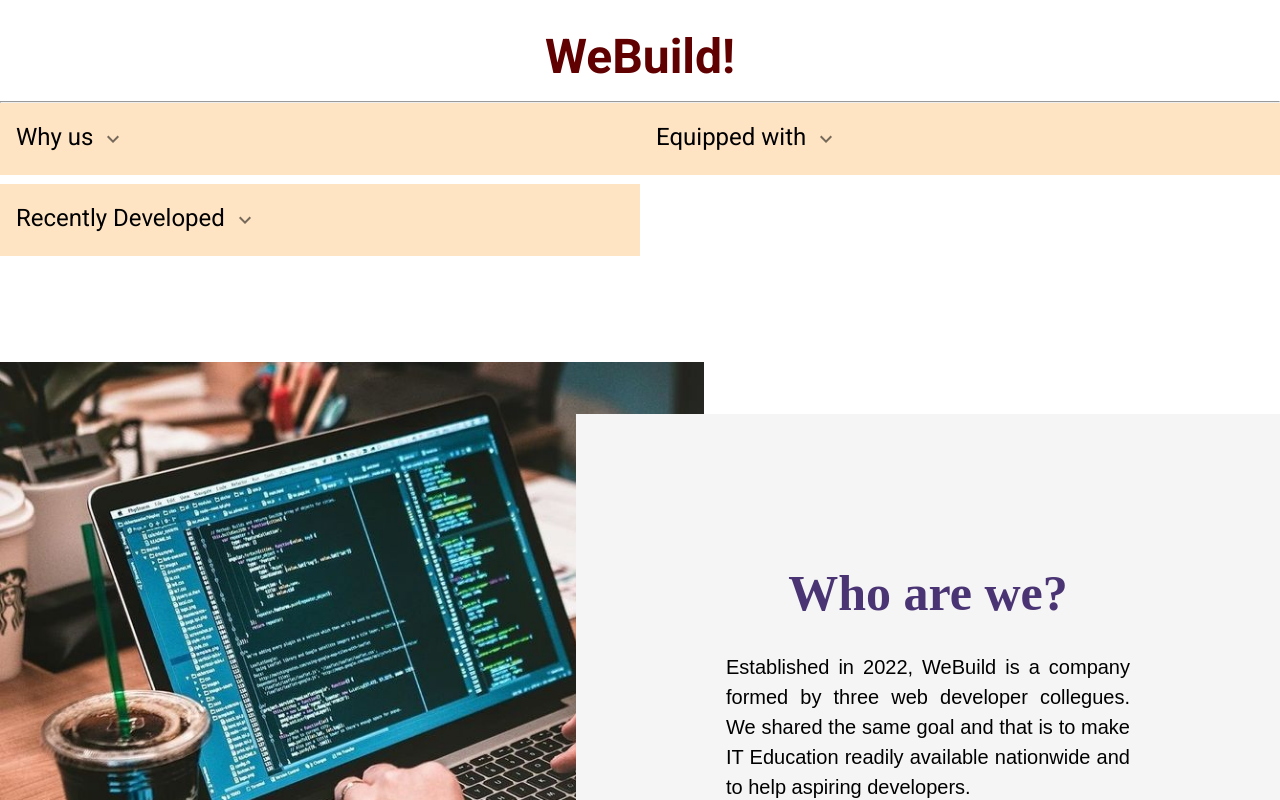
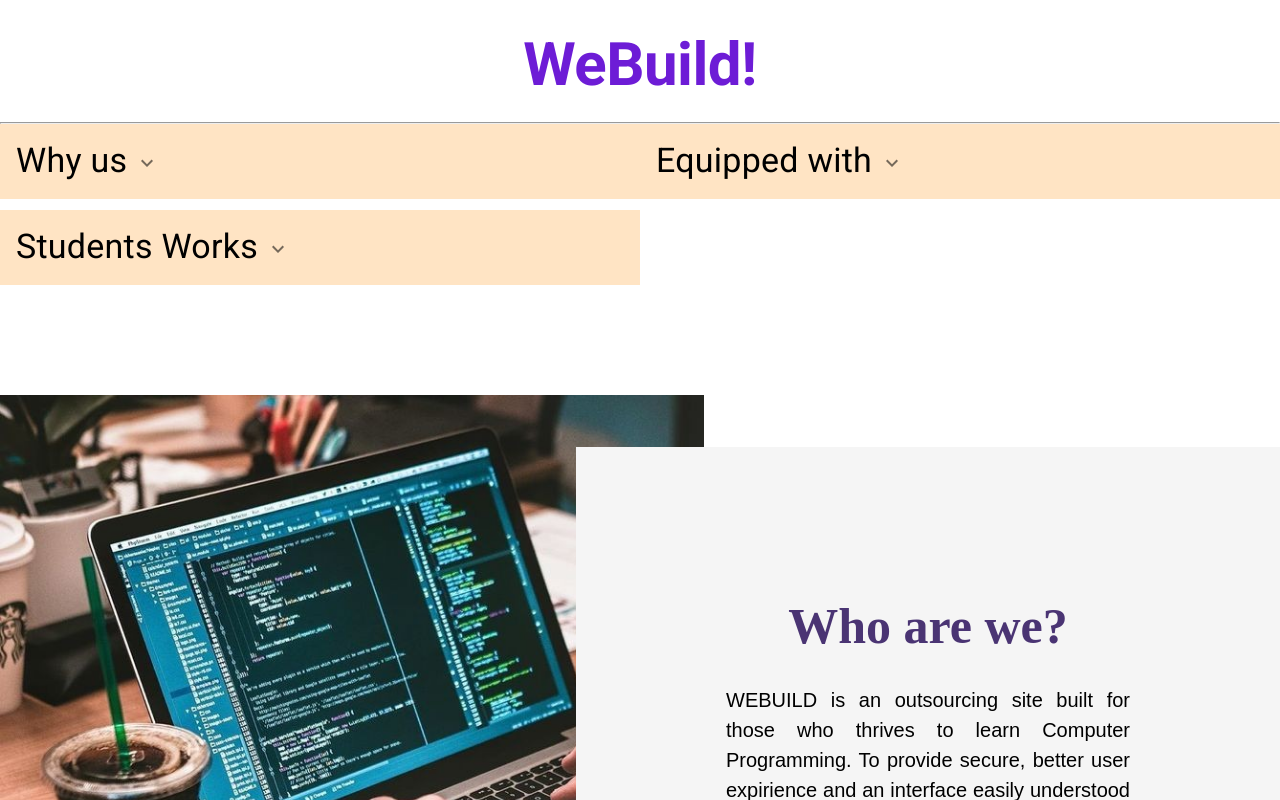
Before and after one commit to aironalonso/webuild.github.io, a React (Create React App) app: page / in a window 1280 px wide. Shown: the part 660-1460 px from the top of the page. Built offline with nearby package versions, Linux system fonts and the light colour scheme.

Commit message:
no message

```diff
--- a/src/components/CollapseFunc.js
+++ b/src/components/CollapseFunc.js
@@ -33,7 +33,7 @@ const CollapseFunc =(props)=>{
 
     return (
         <Grid item xs={12} md={6}>
-          <Typography component='h5' gutterBottom variant='h5' className='title' padding={2}>
+          <Typography component='h4' gutterBottom variant='h4' className='title' padding={2}>
             {props.title}
             <ExpandMore
               expand={expanded}
@@ -45,7 +45,7 @@ const CollapseFunc =(props)=>{
             </ExpandMore>
           </Typography>
           <Collapse in={expanded} timeout="auto" unmountOnExit>
-            <Typography component='p' gutterBottom variant='p'>
+            <Typography component='h5' gutterBottom variant='h5'>
               {props.content}
             </Typography>
             {props.image.map((photo,index)=>{
--- a/src/components/Contact.js
+++ b/src/components/Contact.js
@@ -40,20 +40,23 @@ const Contact = () => {
 
   return (
     <Box>
-      <Stack direction="row">
+      <Stack direction="row" sx={{
+        display:"flex",
+        flexDirection:{xs:"column",sm:"row"}
+      }}>
       <Grid container alignContent="center" justifyContent="center"  sx={{
-            backgroundColor: "#6bd3ff",
-
+            backgroundColor: "bisque",
+            minHeight:40
           }}>
 
-          <Typography>
+          <Typography variant="h5" component="h5">
             Feel free to contact us for more details.
           </Typography>
 
       </Grid>
-      <Grid container sx={{ maxWidth: 250 }} marginRight={2} padding={1}>
+      <Grid container sx={{ maxWidth: 300 }} marginRight={2} padding={1}>
           <Grid>
-          <Typography variant="h5" component="h5">
+          <Typography variant="h4" component="h4">
             Contact Form
           </Typography>
           <form onSubmit={onFormSubmit} >
--- a/src/components/Features.js
+++ b/src/components/Features.js
@@ -13,8 +13,8 @@ const Features = () => {
     <Box>
       <Grid container>
         <Grid item xs={12} md={12}>
-          <Typography component='h3' gutterBottom variant='h3' sx={{
-            color: '#610000',
+          <Typography component='h2' gutterBottom variant='h2' sx={{
+            color: '#6d1cd6',
             fontWeight: 'bolder',
             marginTop: 8,
             textAlign: 'center',
--- a/src/components/about/About.js
+++ b/src/components/about/About.js
@@ -7,9 +7,7 @@ const About = () => {
       <div class="inner">
         <h1>Who are we?</h1>
         <p class="text">
-          Established in 2022, WeBuild is a company formed by three web developer collegues. We shared the same
-          goal and that is to make IT Education readily
-          available nationwide and to help aspiring developers.
+        WEBUILD is an outsourcing site built for those who thrives to learn Computer Programming. To provide secure, better user expirience and an interface easily understood by users.
         </p>
         <h3>
           <i>
--- a/src/components/collapseData.js
+++ b/src/components/collapseData.js
@@ -10,7 +10,7 @@ export const collapseData = [
         image:["./images/bootstrap.jpg","./images/css.png","./images/html.png","./images/reactjs.png","./images/js.png"],
     },
     {
-        title:"Recently Developed",
+        title:"Students Works",
         content:"",
         image:["./images/Screenshot1.png","./images/Screenshot2.png","./images/Screenshot3.png","./images/loraine.jpg","./images/calc.png",],
     }
```
